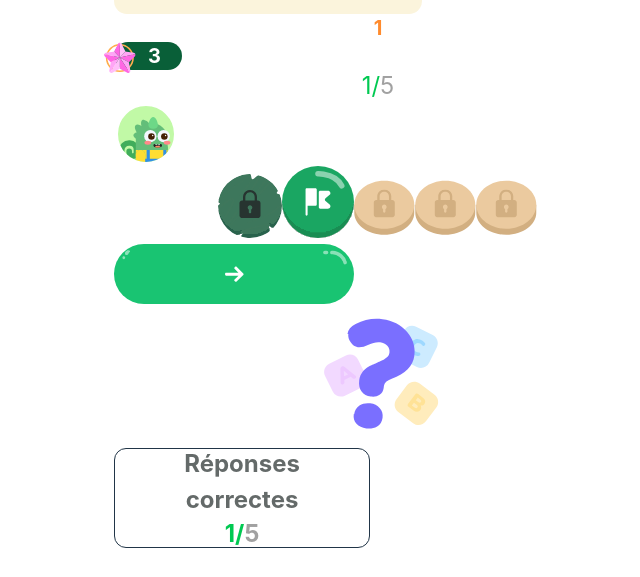
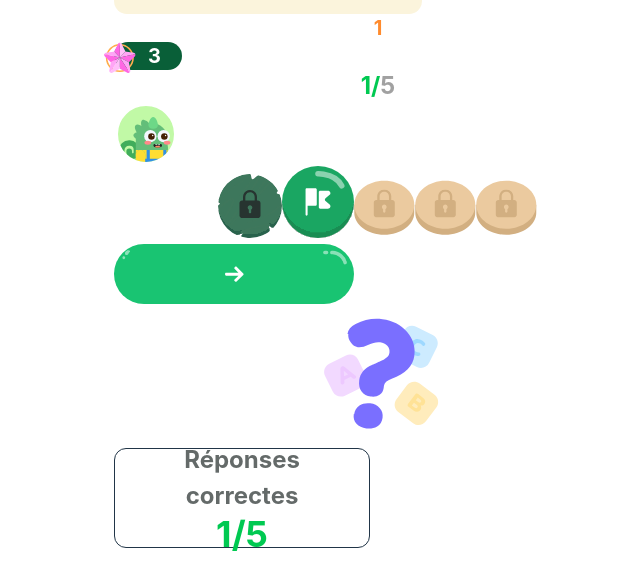
Before and after one commit to code-dev-pro/-Pidu-JCH-MLE, a React (Vite) app: page /storybook in a window 1280 px wide. Shown: the part 756-1333 px from the top of the page, without its empty margins (262-902 px from the left). Built offline with nearby package versions, Linux system fonts and the light colour scheme.

Commit message:
feat: ajout de props pour les coulur et la taille des progressNumber

```diff
--- a/src/components/button-cercle.tsx
+++ b/src/components/button-cercle.tsx
@@ -37,7 +37,7 @@ function ButtonFlag() {
             <Title tag="h2" title="Exercice n°1 : Question à choix unique sur les couleurs " />
           </div>
           <div className="flex flex-row ml-27 font-semibold">
-            <ProgressNumber />
+            <ProgressNumber colorNumber="text-black" currentColor="text-black" />
             <span className="mt-1">question</span>
           </div>
           <div className="flex flex-col items-center justify-center gap-17">
--- a/src/components/card-correct-answer.tsx
+++ b/src/components/card-correct-answer.tsx
@@ -6,7 +6,11 @@ export default function ContentCorrectAnswer() {
       <div className="rounded-xl w-64 h-25 flex items-center justify-center p-4 border">
         <div className="flex flex-col font-bold">
           <span className="text-[#646A69] text-[24px]">Réponses correctes</span>
-          <ProgressNumber />
+          <ProgressNumber
+            className="text-4xl font-bold"
+            colorNumber="text-green-500"
+            currentColor="text-green-500"
+          />
         </div>
       </div>
     </>
--- a/src/components/progressnumber.tsx
+++ b/src/components/progressnumber.tsx
@@ -1,13 +1,22 @@
 import { useState } from 'react'
 
-export default function ProgressNumber() {
+interface ProgressNumberProps {
+  className?: string
+  colorNumber?: string
+  currentColor?: string
+}
+export default function ProgressNumber({
+  className = '',
+  currentColor = 'text-black',
+  colorNumber = 'text-neutral-400',
+}: ProgressNumberProps) {
   const [currentQuestion] = useState(1)
 
   return (
     <>
-      <div className="text-2xl">
-        <span className="text-green-500">{currentQuestion}/</span>
-        <span className="text-neutral-400">5</span>
+      <div className={className}>
+        <span className={currentColor}>{currentQuestion}/</span>
+        <span className={colorNumber}>5</span>
       </div>
     </>
   )
--- a/src/pages/storybook.tsx
+++ b/src/pages/storybook.tsx
@@ -26,7 +26,7 @@ export default function StoryBook() {
       <CardReward />
       <Number value={1} />
       <CardRewardLevel />
-      <ProgressNumber />
+      <ProgressNumber className="text-2xl font-bold" currentColor="text-green-500" />
       <Avatar />
       <ButtonWrapper />
       <CustomButton bgColor="green" icon="Arrow.svg" />
```
